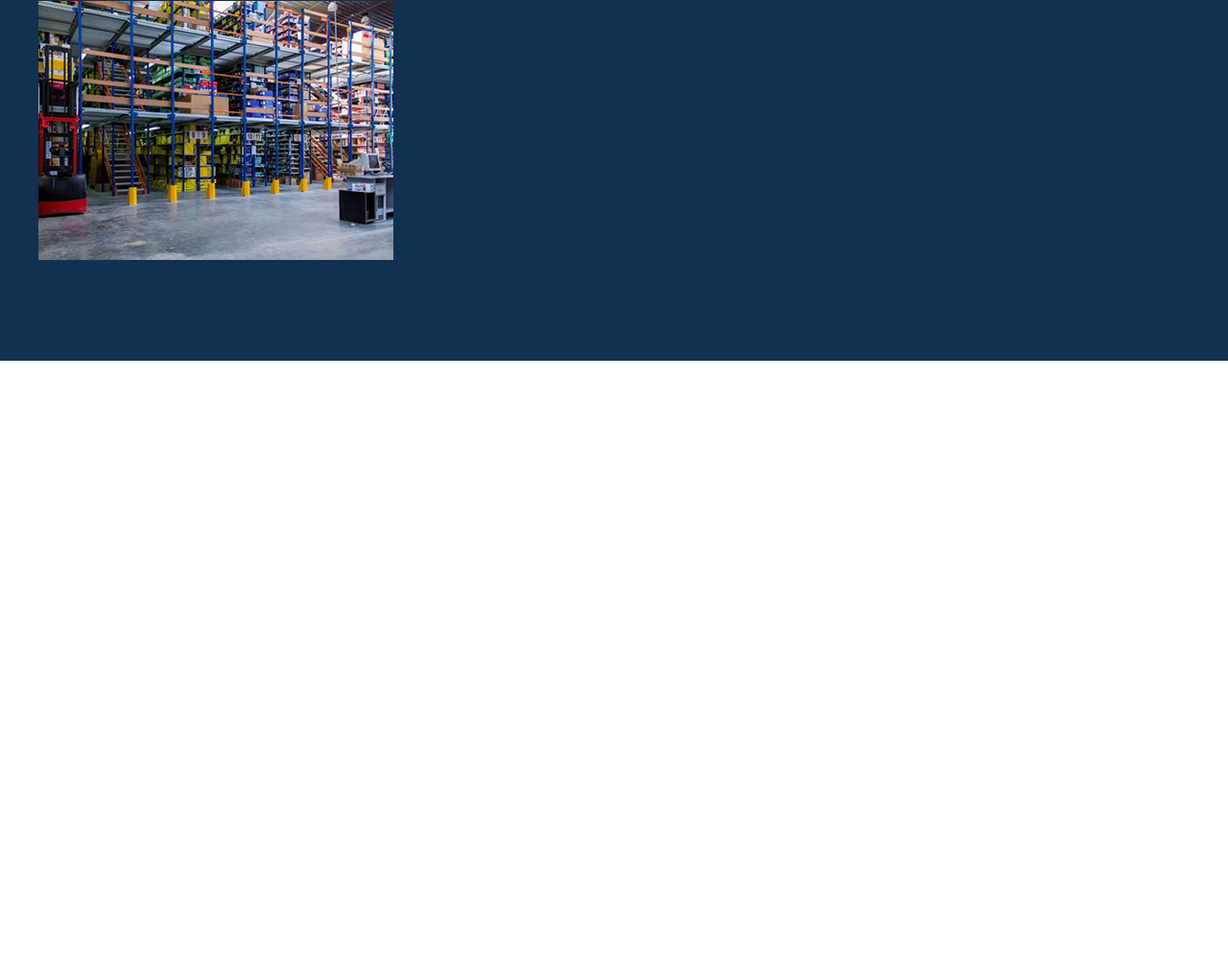
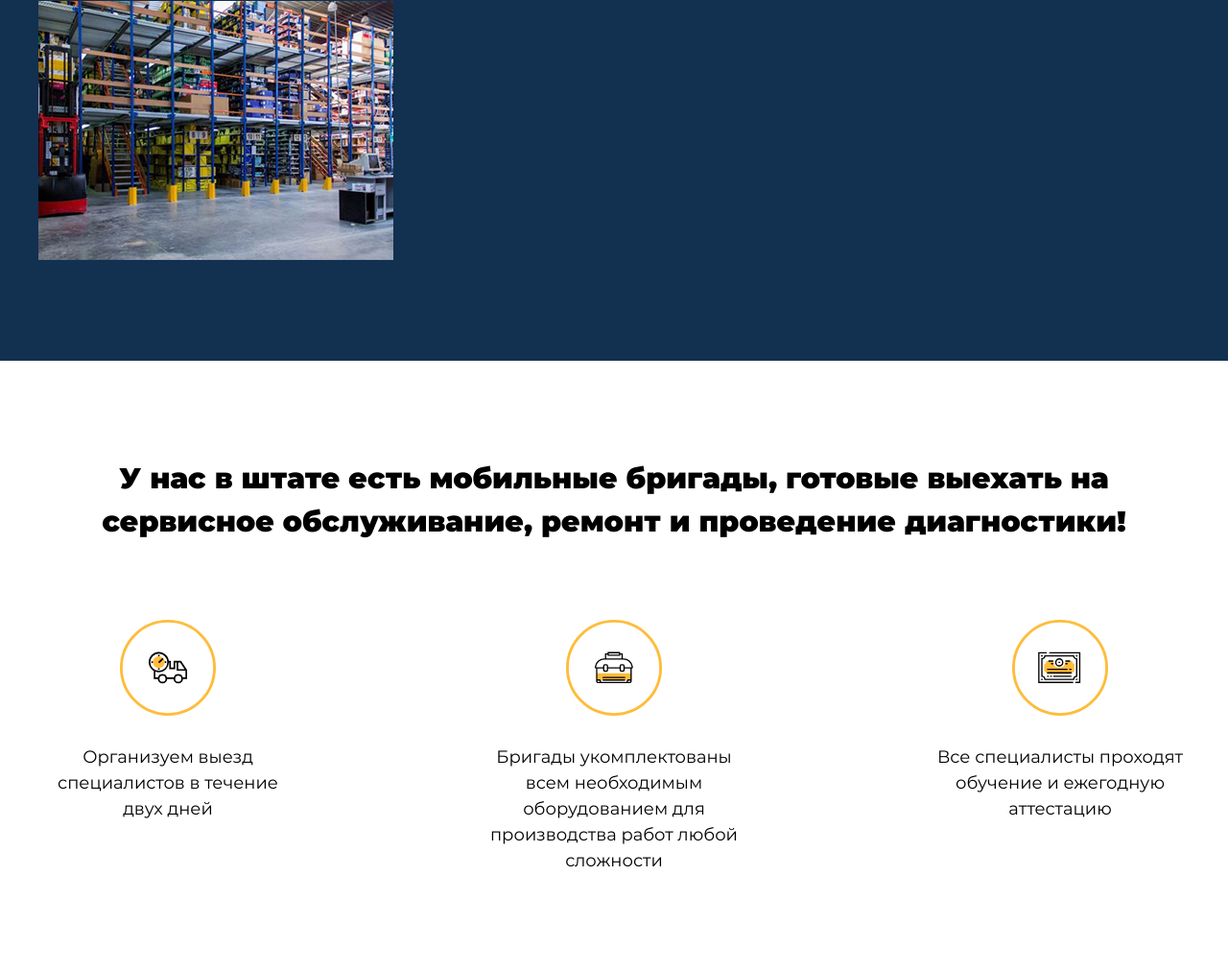
Before and after one commit to ilchenkovladislav/belaz, a website: page src/index.html in a window 1280 px wide. Shown: the part 6096-7107 px from the top of the page at 96% size. Before the commit the page ends 6472 px from the top, so only its background shows below. Drawn offline with nearby package versions, Linux system fonts and the light colour scheme; files that its build step writes are made by us from their sources.

Commit message:
Добавил 4 блок advantages

```diff
--- a/src/index.html
+++ b/src/index.html
@@ -259,6 +259,26 @@
                 </ul>
             </div>
         </section>
+
+        <section class="advantages advantages--light">
+            <div class="container">
+                <h2 class="secondary-title">У нас в штате есть мобильные бригады, готовые выехать на сервисное обслуживание, ремонт и проведение диагностики!</h2>
+                <ul class="advantages__list">
+                    <li class="advantages__item">
+                        <img src="img/delivery-truck-2.svg" alt="" class="advantages__img">
+                        <p class="advantages__description">Организуем выезд специалистов в течение двух дней</p>
+                    </li>
+                    <li class="advantages__item">
+                        <img src="img/bag.svg" alt="" class="advantages__img">
+                        <p class="advantages__description">Бригады укомплектованы всем необходимым оборудованием для производства работ любой сложности</p>
+                    </li>
+                    <li class="advantages__item">
+                        <img src="img/sertificate.svg" alt="" class="advantages__img">
+                        <p class="advantages__description">Все специалисты проходят обучение и ежегодную аттестацию</p>
+                    </li>
+                </ul>
+            </div>
+        </section>
     </main>
     <footer>
 
```
Also changed, not shown: src/img/bag.svg (added), src/img/delivery-truck-2.svg (added), src/img/sertificate.svg (added).
